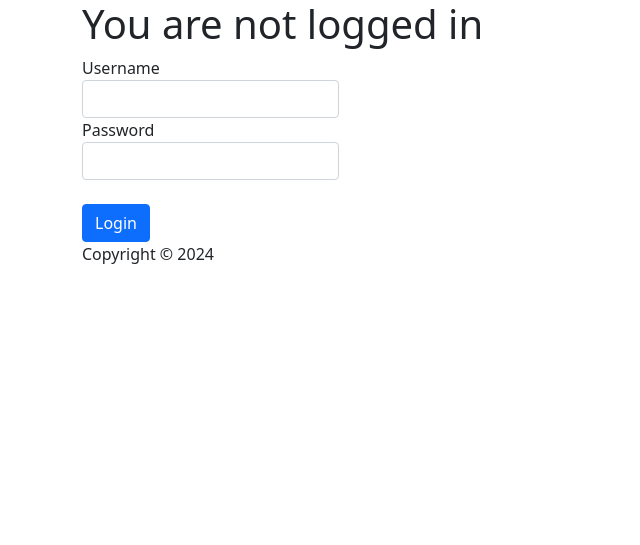
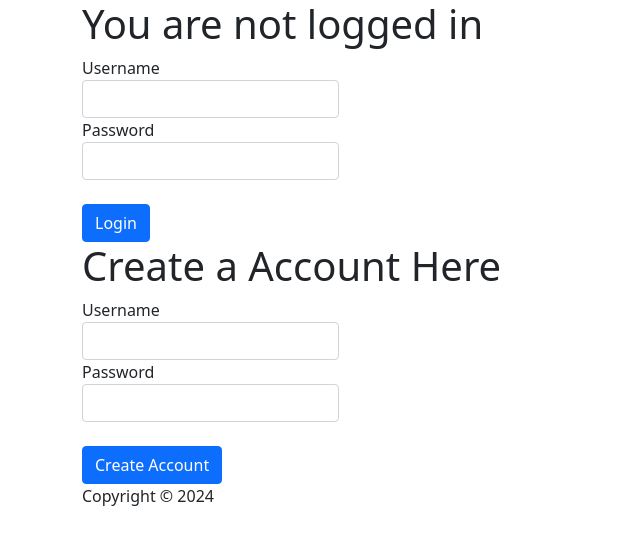
Before and after one commit to QiuruiWu4806/QiuruiWu-COSC4806-Assignment3, a PHP site: page /login in a window 1280 px wide. Shown: the top 545 px of the page, without its empty margins (0-640 px from the left). Run offline with PHP 8.4, Linux system fonts and the light colour scheme; data that the repository does not hold is empty.

Commit message:
Added section for create account on the login page, it will use a method "create_account" in the login controller to create account in the database, this will also hash the password user entered

```diff
--- a/app/controllers/login.php
+++ b/app/controllers/login.php
@@ -14,4 +14,17 @@ class Login extends Controller {
 			$user->authenticate($username, $password);
     }
 
+	public function create_account(){
+			$username = $_REQUEST['username'];
+			$password = password_hash($_REQUEST['password'], PASSWORD_DEFAULT); // Hash the password
+
+			$db = db_connect();
+			$statement = $db->prepare("INSERT INTO users (username, password) VALUES (:username, :password)");
+		// Insert the username and hashed password
+			$statement->bindValue(':username', $username);
+			$statement->bindValue(':password', $password);
+			$statement->execute();
+			header('Location: /login');
+	}
+
 }
--- a/app/views/login/index.php
+++ b/app/views/login/index.php
@@ -26,4 +26,32 @@
 		</form>
 	</div>
 </div>
+
+	<div class="page-header" id="banner">
+			<div class="row">
+					<div class="col-lg-12">
+							<h1>Create a Account Here</h1>
+					</div>
+			</div>
+	</div>
+
+	<div class="row">
+			<div class="col-sm-auto">
+			<form action="/login/create_account" method="post" >
+			<fieldset>
+				<div class="form-group">
+					<label for="username">Username</label>
+					<input required type="text" class="form-control" name="username">
+				</div>
+				<div class="form-group">
+					<label for="password">Password</label>
+					<input required type="password" class="form-control" name="password">
+				</div>
+							<br>
+					<button type="submit" class="btn btn-primary">Create Account</button>
+			</fieldset>
+			</form>
+		</div>
+	</div>
+
     <?php require_once 'app/views/templates/footer.php' ?>
```
